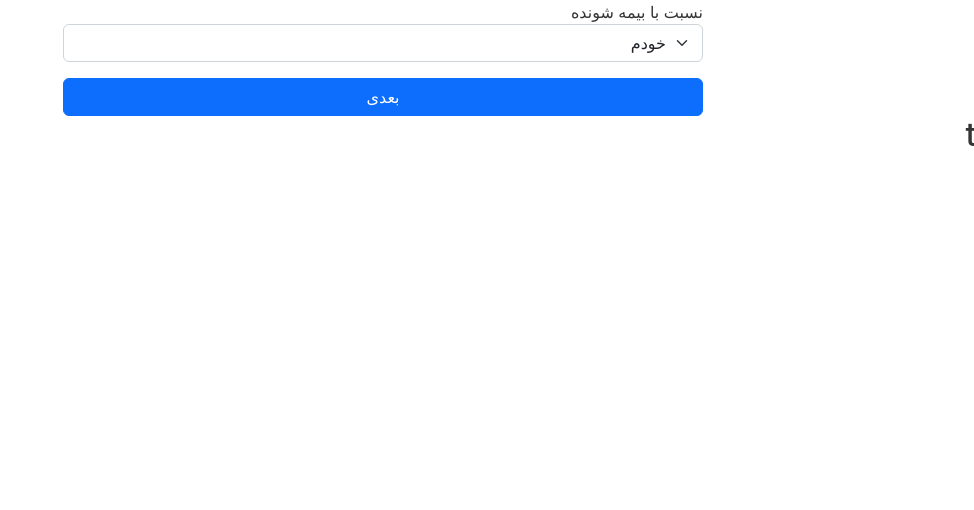
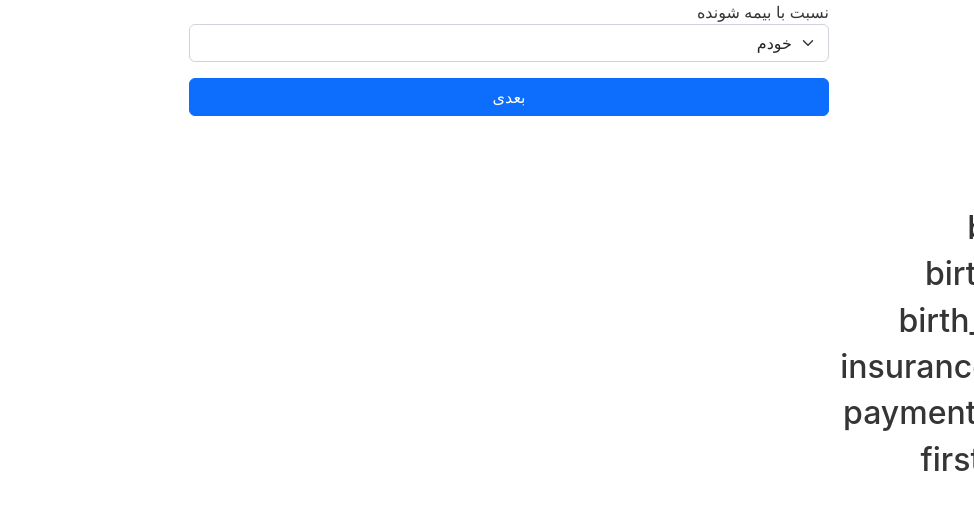
Before and after one commit to alipileforooshha/fanavaran_test, a React (Create React App) app: page / in a window 1280 px wide. Shown: the top 510 px of the page, without its empty margins (306-1280 px from the left). Built offline with nearby package versions, Linux system fonts and the light colour scheme.

Commit message:
add sweet alert and age checking

```diff
--- a/package.json
+++ b/package.json
@@ -17,6 +17,7 @@
     "react-redux": "^8.0.5",
     "react-scripts": "5.0.1",
     "redux": "^4.2.0",
+    "sweetalert2": "^11.6.16",
     "web-vitals": "^2.1.4"
   },
   "scripts": {
--- a/src/Components/FirstPageForms/BirthData.js
+++ b/src/Components/FirstPageForms/BirthData.js
@@ -3,6 +3,7 @@ import { FormContext } from '../../Contexts/FormContext';
 import DatePicker, { DateObject } from 'react-multi-date-picker';
 import persian from 'react-date-object/calendars/persian';
 import persian_fa from 'react-date-object/locales/persian_fa';
+import Swal from 'sweetalert2';
 const BirthData = () => {
     const date = new DateObject({ calendar: persian, locale: persian_fa })
     const {state,setState} = useContext(FormContext);
@@ -60,14 +61,18 @@ const BirthData = () => {
 
             <button type="submit" className='btn btn-primary my-2' onClick={(e) => {
                 let age = checkAge();
-                if(1){
+                if(state.relativity == 1 && age < 18){
+                    console.log('age under 18');
+                    Swal.fire('your age is under 18');
+                }else if(age >= 65){
+                    Swal.fire('age should be under 65')
+                }
+                else{
                     setState({
                         ...state,
                         step : state.step + 1,
                         age : age
                     });
-                }else{
-                    console.log('age not reached');
                 }
             }}>بعدی</button>
 
--- a/src/Components/FirstPageForms/FirstYearPayment.js
+++ b/src/Components/FirstPageForms/FirstYearPayment.js
@@ -1,5 +1,6 @@
 import React, { useContext } from 'react'
 import { FormContext } from '../../Contexts/FormContext';
+import Swal from 'sweetalert2';
 
 const FirstYearPayment = ({prev}) => {
   const {state, setState} = useContext(FormContext)
@@ -13,7 +14,21 @@ const FirstYearPayment = ({prev}) => {
             });
             console.log(state);
           }}></input>
-        {prev()}
+        <button type="submit" className='btn btn-primary my-2' onClick={(e) => {
+            if(state.payment_method == 0 || state.payment_method == 1 || state.payment_method == 2 && e.target.value < 400000){
+              Swal.fire('پرداختی سال اول باید بالای 400 هزار تومان باشد');
+            }
+            else if(state.payment_method == 3 && e.target.value < 600000){
+              Swal.fire('پرداختی سال اول باید بالای 600 هزار تومان باشد');
+            }
+        }}>مشاهده استعلام</button>
+
+        <button type='button' className='btn btn-primary my-2' onClick={(e) => {
+            setState({
+                ...state,
+                step : state.step - 1
+            });
+        }}>قبلی</button>
     </div>
     )
 }
--- a/src/Components/FirstPageForms/JobForm.js
+++ b/src/Components/FirstPageForms/JobForm.js
@@ -20,14 +20,16 @@ const JobForm = ({next, prev}) => {
     return (
       <div className='form-group m-4 d-flex flex-column w-50 m-auto'>
           <label>استعلام بیمه عمر اندوخته دار امید</label>
-          <select className='form-control form-select' placeholder='شغل اول' onChange={(e) => {
-            setState({
-              ...state,
-              first_job : e.target.value
-            })
-          }}>
+          <select className='form-control form-select' placeholder='شغل اول' onClick={(e) => {
+                let index = e.target.options.selectedIndex;
+                let result = e.target.options[index].value;
+                setState({
+                  ...state,
+                  first_job : result
+                })
+              }}>
             {jobs.map(job => (
-              <option className='text-secondary' key={job.id} value={job.title}>{job.title}</option>
+              <option className='text-secondary' key={job.id} value={job.id} >{job.title}</option>
             ))}
           </select>
           <input className='form-control' placeholder='شغل دوم (اختیاری)' onChange={(e) => {
--- a/src/Components/FirstPageForms/PaymentMethod.js
+++ b/src/Components/FirstPageForms/PaymentMethod.js
@@ -12,10 +12,10 @@ const PaymentMethod = ({next, prev}) => {
             });
             console.log(state);
           }}>
-            <option className='form-control'>یک قسط یک ساله</option>
-            <option className='form-control'>دو قسط شش ماهه</option>
-            <option className='form-control'>4 قسط سه ماهه</option>
-            <option className='form-control'>12 قسط ماهانه</option>
+            <option className='form-control' value={0}>یک قسط یک ساله</option>
+            <option className='form-control' value={1}>دو قسط شش ماهه</option>
+            <option className='form-control' value={2}>4 قسط سه ماهه</option>
+            <option className='form-control' value={3}>12 قسط ماهانه</option>
         </select>
         {next()}
         {prev()}
--- a/src/Components/FormContainer.js
+++ b/src/Components/FormContainer.js
@@ -11,15 +11,15 @@ const FormContainer = () => {
 
     const[state,setState] = useState({
         step : 1,
-        relativity : 'test',
-        first_job : '',
-        second_job : '',
-        birth_day : '',
-        birth_month : '',
-        birth_year : '',
+        relativity : 1,
+        first_job : 1,
+        second_job : 1,
+        birth_day : 1,
+        birth_month : 1,
+        birth_year : 1332,
         age : 2,
-        insurance_length : '',
-        payment_method : '',
+        insurance_length : 5,
+        payment_method : 1,
         first_payment : '',
     });
     function next() {
@@ -60,15 +60,15 @@ const FormContainer = () => {
             {
                 returnForm()
             }
-            <h2>{state.relativity}</h2>
-            <h2>{state.first_job}</h2>
-            <h2>{state.birth_day}</h2>
-            <h2>{state.birth_month}</h2>
-            <h2>{state.birth_year}</h2>
-            <h2>{state.insurance_length}</h2>
-            <h2>{state.payment_method}</h2>
-            <h2>{state.first_payment}</h2>
-            <h2>{state.age}</h2>
+            <h2>{state.relativity} : relativity</h2>
+            <h2>{state.first_job} : first_job</h2>
+            <h2>{state.birth_day} : birth_day</h2>
+            <h2>{state.birth_month} : birth_month</h2>
+            <h2>{state.birth_year} : birth_year</h2>
+            <h2>{state.insurance_length} : insurance_length</h2>
+            <h2>{state.payment_method} : payment_method</h2>
+            <h2>{state.first_payment} : first_payment</h2>
+            <h2>{state.age} : age</h2>
         </FormContext.Provider>
   )
 }
```
Also changed, not shown: 1 other file (tests, documents, lock files or other folders).
